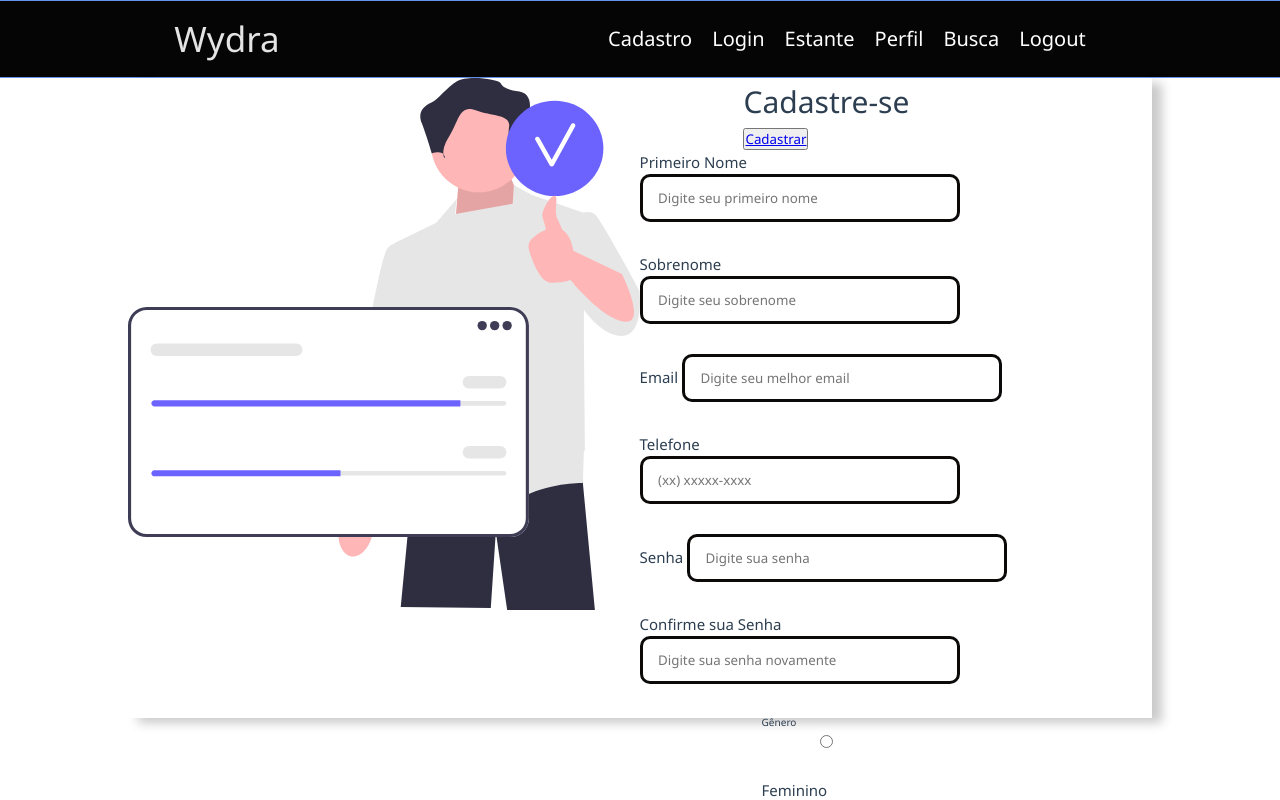
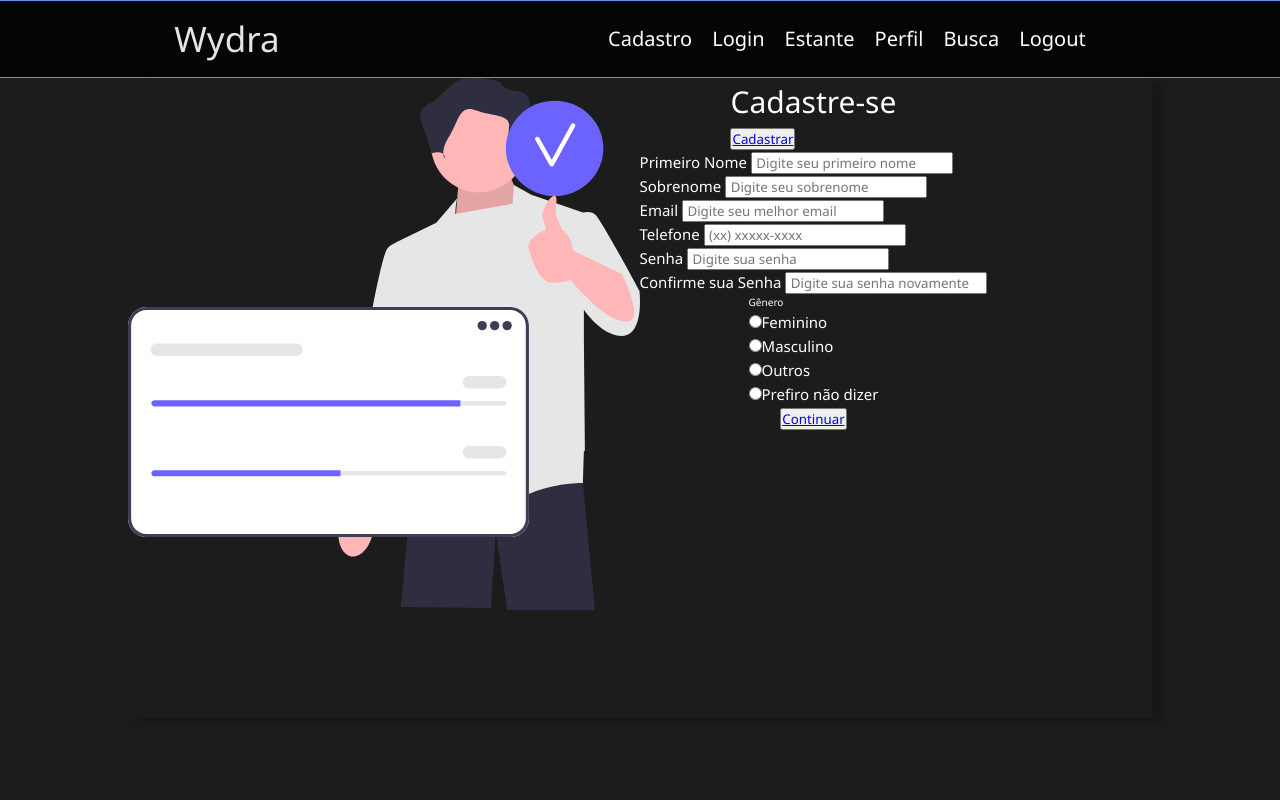
Before and after one commit to a-lvaro/Wydra-construcaoSoftware, a Vue app in the folder client/: page /cadastro in a window 1280 px wide. Shown: the top 800 px of the page. Built offline with nearby package versions, Linux system fonts and the light colour scheme.

Commit message:
cadastro

```diff
--- a/client/src/components/Cadastro.vue
+++ b/client/src/components/Cadastro.vue
@@ -1,6 +1,5 @@
 <template>
-<body class="cadastro">
-
+    <div class="cadastro">
         <div class="container">
             <div class="form-image">
                 <img src="join.svg" alt="cadastro">
@@ -18,32 +17,38 @@
                     <div class="inputs">
                         <div class="input-box">
                             <label for="firstname">Primeiro Nome </label>
-                        <input placeholder=" Digite seu primeiro nome" type="text" id="firstname" name="firstname" required v-model="primeiroNome">
+                            <input placeholder=" Digite seu primeiro nome" type="text" id="firstname" name="firstname"
+                                required v-model="primeiroNome">
                         </div>
 
                         <div class="input-box">
                             <label for="lastname">Sobrenome </label>
-                        <input placeholder=" Digite seu sobrenome" type="text" id="lastname" name="lastname" required v-model="sobrenome">
+                            <input placeholder=" Digite seu sobrenome" type="text" id="lastname" name="lastname" required
+                                v-model="sobrenome">
                         </div>
 
                         <div class="input-box">
                             <label for="emailCadastro">Email </label>
-                        <input placeholder=" Digite seu melhor email" type="emailCadastro" id="email" name="email" required v-model="email">
+                            <input placeholder=" Digite seu melhor email" type="emailCadastro" id="email" name="email"
+                                required v-model="email">
                         </div>
 
                         <div class="input-box">
                             <label for="telefone">Telefone </label>
-                        <input placeholder=" (xx) xxxxx-xxxx" type="tel" id="telefone" name="telefone" required v-model="telefone">
+                            <input placeholder=" (xx) xxxxx-xxxx" type="tel" id="telefone" name="telefone" required
+                                v-model="telefone">
                         </div>
 
                         <div class="input-box">
                             <label for="passwordCadastro">Senha </label>
-                        <input placeholder=" Digite sua senha" type="passwordCadastro" id="passwordCadastro" name="passwordCadastro" required v-model="senha">
+                            <input placeholder=" Digite sua senha" type="passwordCadastro" id="passwordCadastro"
+                                name="passwordCadastro" required v-model="senha">
                         </div>
 
                         <div class="input-box">
                             <label for="confirmaSenha">Confirme sua Senha </label>
-                        <input placeholder=" Digite sua senha novamente" type="confirmaSenha" id="confirmaSenha" name="confirmaSenha" required v-model="confirmaSenha">
+                            <input placeholder=" Digite sua senha novamente" type="confirmaSenha" id="confirmaSenha"
+                                name="confirmaSenha" required v-model="confirmaSenha">
                         </div>
                     </div>
 
@@ -79,7 +84,7 @@
                 </form>
             </div>
         </div>
-</body>
+    </div>
 </template>
 
 <script>
@@ -88,7 +93,7 @@ import Botao from './Botao.vue'
 export default {
     name: "Cadastro",
     data() {
-        return{
+        return {
 
         }
     }
@@ -96,27 +101,19 @@ export default {
 </script>
 
 <style>
-   * {
-    padding: 0;
-    margin: 0;
-    box-sizing: border-box;
-    font-family: 'Inter', sans-serif;
-   }
-
-   .cadastro{
+.cadastro {
     width: 100%;
     height: 100vh;
     display: flex;
     justify-content: center;
-    /* background: #0c0ce94d; */
-    background: white;
+    color: white;
 }
 
-   .container{
+.container {
     width: 80%;
     height: 80vh;
     display: flex;
-    box-shadow: 10px 5px 10px rgba(0,0,0, .212);
+    box-shadow: 10px 5px 10px rgba(0, 0, 0, .212);
 }
 
 form {
@@ -124,14 +121,4 @@ form {
     flex-direction: column;
     align-items: center;
 }
-
-input {
-    padding: 12px;
-    align-content: center;
-    margin-bottom: 30px;
-    border: 3px solid #0c0909;
-    border-radius: 10px;
-    width: 100%;
-    max-width: 320px;
-}
 </style>
```
Lines whose indentation alone changed are shown as unchanged.
